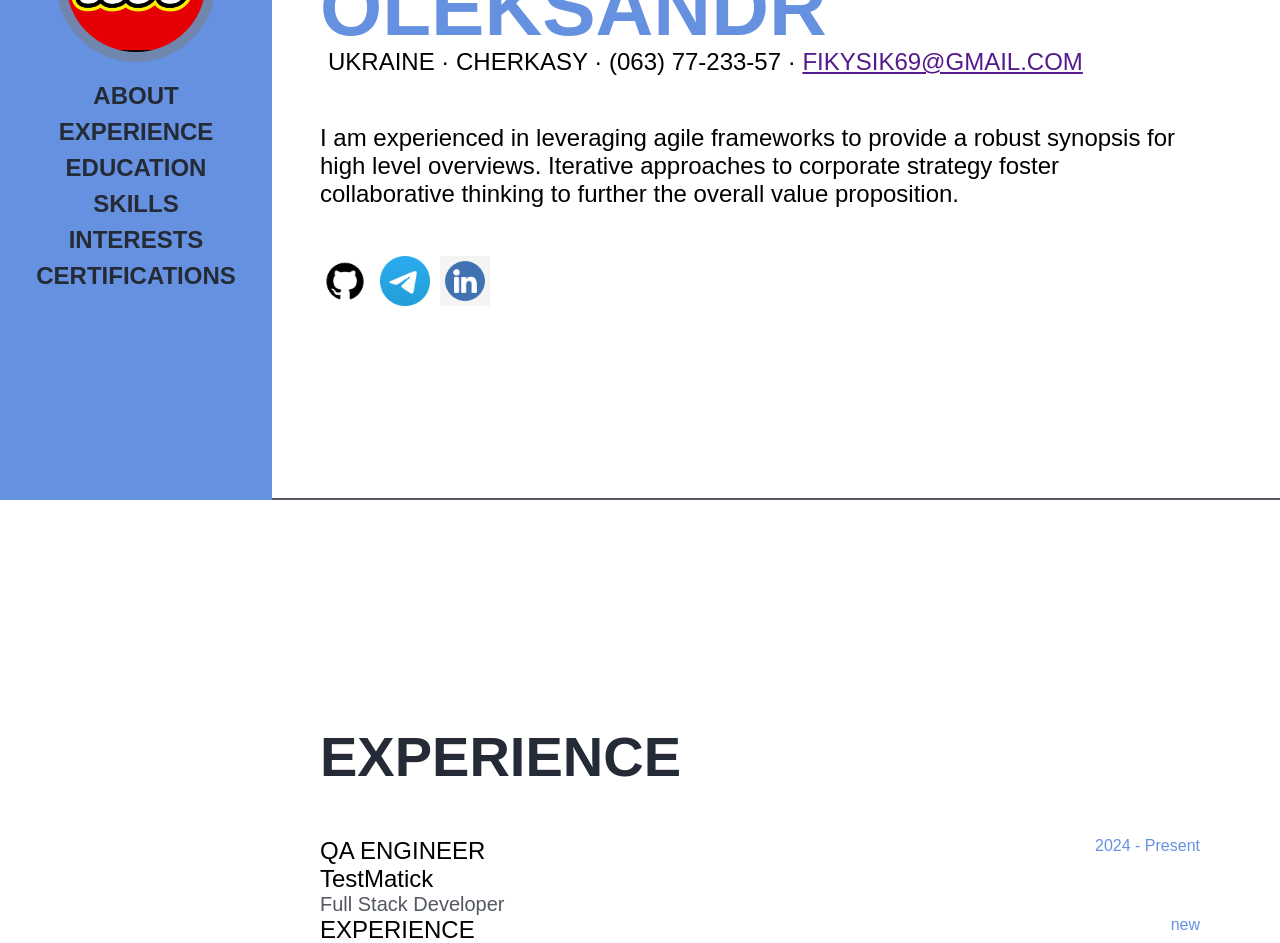
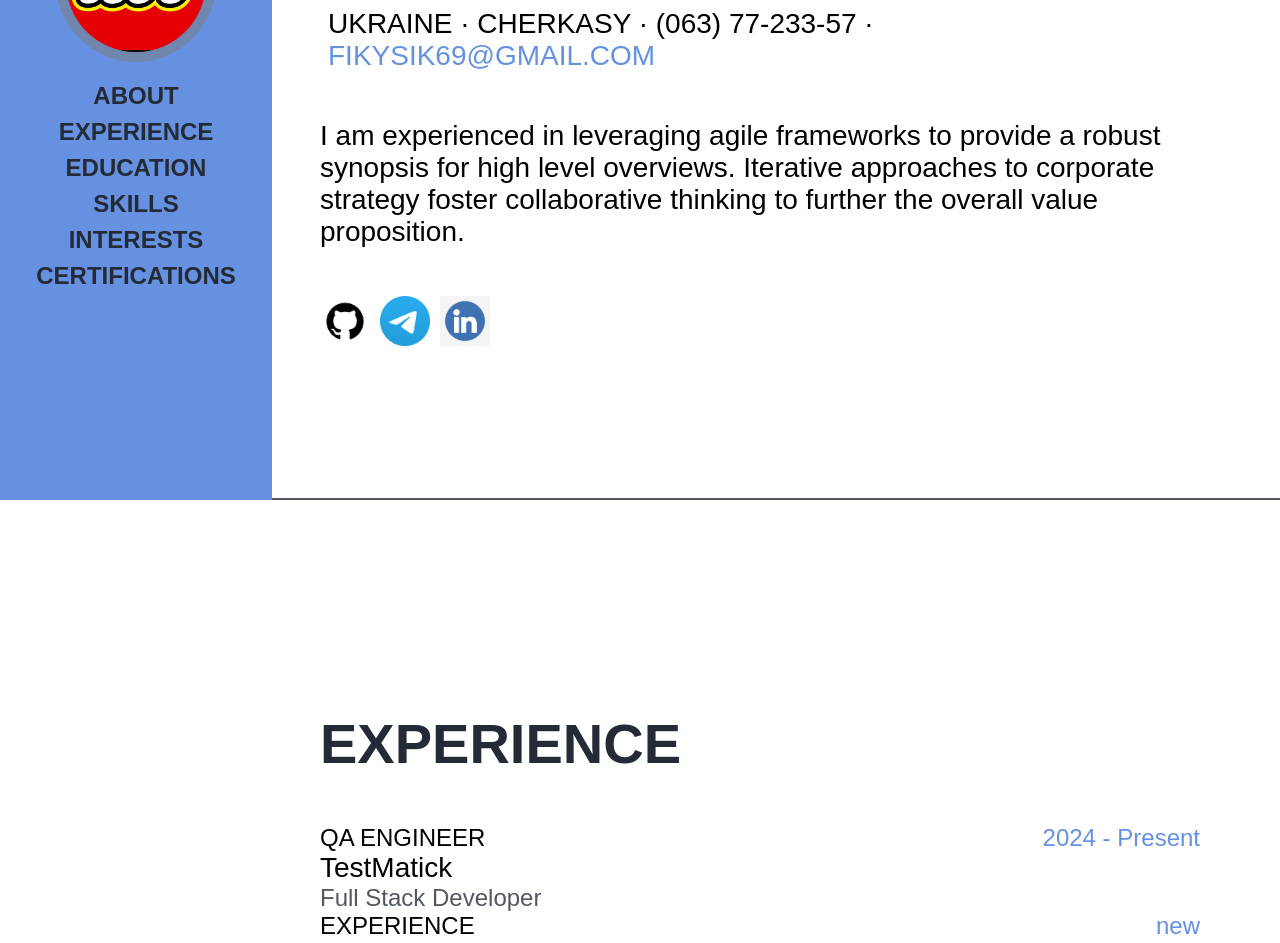
Before and after one commit to Fikys1Bazilikys/Profile, a React (Vite) app: page / in a window 1280 px wide. Shown: the part 300-1243 px from the top of the page. Built offline with nearby package versions, Linux system fonts and the light colour scheme; a web font is replaced by a local one.

Commit message:
New CSS changes

```diff
--- a/src/About.jsx
+++ b/src/About.jsx
@@ -3,7 +3,6 @@ import socialData from "./Data/SocialData.js";
 import SocialIcon from "./Component/SocialIcon.jsx";
 
 export default function About() {
-
 
     const SocialElements = socialData.map ((element) => {
             return (
@@ -19,7 +18,12 @@ export default function About() {
                 <h1 className="about-name">
                     Ochkolias <span className="text-primary">Oleksandr</span>
                 </h1>
-                <p className="about-contact">Ukraine · Cherkasy · (063) 77-233-57 · <a href="">fikysik69@gmail.com</a></p>
+                <p className="about-contact">Ukraine · Cherkasy · (063) 77-233-57 · <a
+                    className="text-primary" href="" onClick={() => {
+                    navigator.clipboard.writeText("fikysik69@gmail.com");
+                }}>fikysik69@gmail.com</a>
+                </p>
+
                 <p className="about-info">I am experienced in leveraging agile frameworks to provide a robust synopsis for high level overviews. Iterative approaches to corporate strategy foster collaborative thinking to further the overall value proposition.</p>
                 <div className="flex-row">
                     {SocialElements}
--- a/src/Header.jsx
+++ b/src/Header.jsx
@@ -14,7 +14,6 @@ export default function Header () {
                 <a className="header-nav" href={"#interests"}>INTERESTS</a>
                 <a className="header-nav" href={"#certifications"}>CERTIFICATIONS</a>
             </ul>
-
         </header>
     )
 }
--- a/src/Style.css
+++ b/src/Style.css
@@ -1,7 +1,7 @@
 :root {
     /* Font Sizes */
-    --fs-sm: 1.25rem;
-    --fs-md: 1.5rem;
+    --fs-sm: 1.5rem;
+    --fs-md: 1.75rem;
     --fs-lg: 2rem;
 
     /* Font Weights */
@@ -71,10 +71,10 @@ body{
     font-size: var(--fs-sm);
     color: var(--color-text);
 }
-
-
 .date-text{
     color: var(--color-header);
+    font-weight: var(--fw-regular);
+    font-size: var(--fs-sm);
 }
 .flex-row {
     display: flex;
@@ -110,6 +110,7 @@ body{
 .header-nav{
     margin-bottom: 0.5rem;
     color: var(--color-h1);
+    font-size: var(--fs-sm);
     text-decoration: none;
     padding: 0 1rem;
 }
@@ -131,6 +132,7 @@ body{
 }
 .text-primary{
     color: var(--color-header);
+    text-decoration: none;
 }
 .about-contact{
     font-weight: var(--fw-medium);
@@ -153,7 +155,6 @@ body{
     display: flex;
     flex-direction: row;
     justify-content: space-between;
-
 }
 .experiencePosition{
     font-weight: var(--fw-medium);
```
